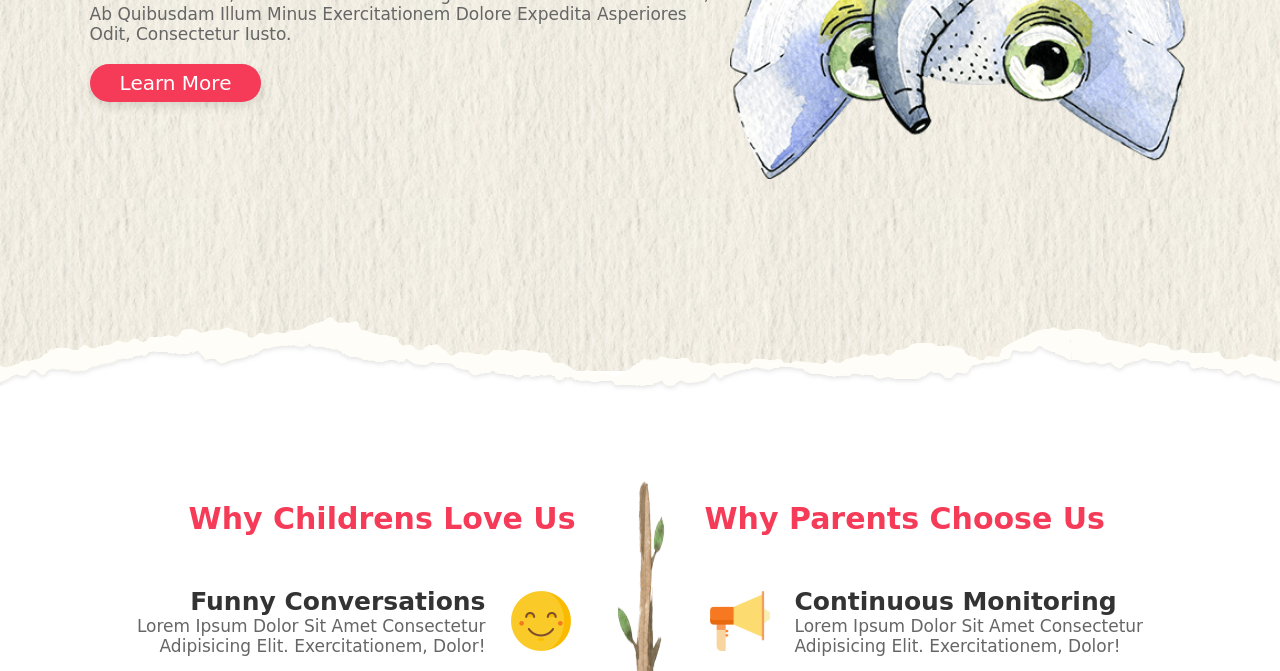
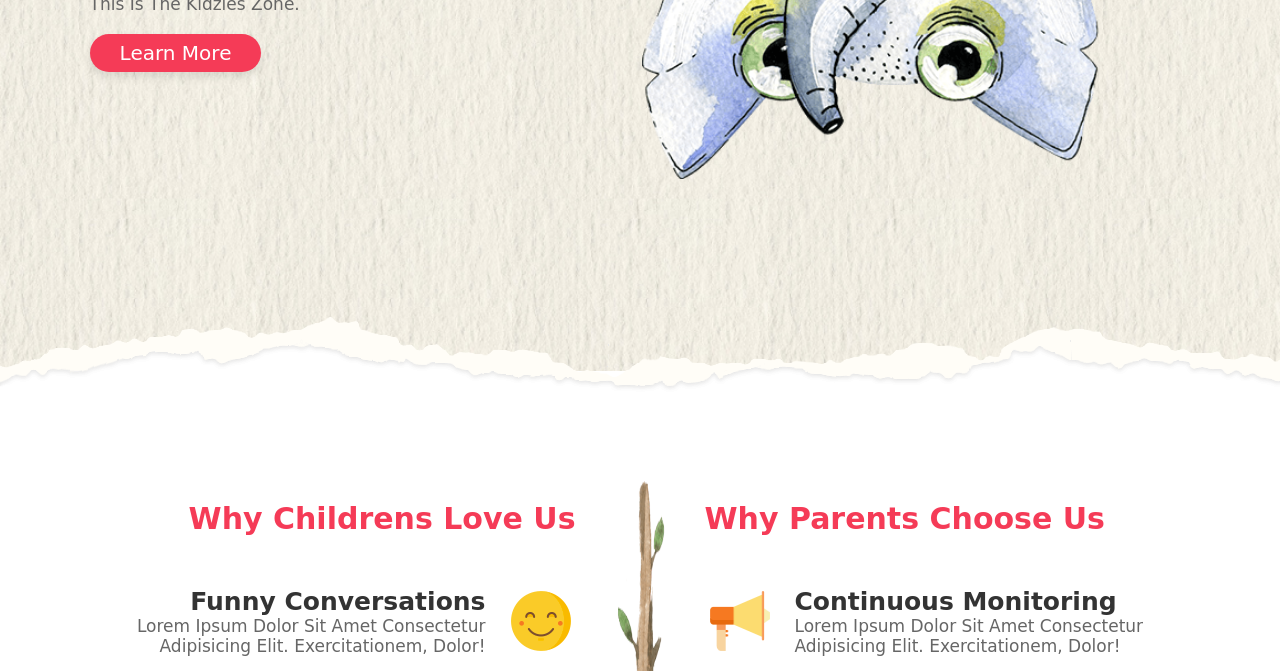
Before and after one commit to dalvi-ajay/Kids, a plain HTML site: page index.html in a window 1280 px wide. Shown: the part 429-1100 px from the top of the page. Drawn offline with Linux system fonts and the light colour scheme.

Commit message:
new update

```diff
--- a/index.html
+++ b/index.html
@@ -43,7 +43,7 @@
     <div class="content">
         <h1>welcome to kidzies</h1>
         <h3>making education more fun.</h3>
-        <p>Lorem ipsum dolor sit amet consectetur adipisicing elit. Tempore accusamus eum, dolore officiis facilis fugiat sint. Animi unde blanditiis, ab quibusdam illum minus exercitationem dolore expedita asperiores odit, consectetur iusto.</p>
+        <p>This is the kidzies zone.</p>
         <a href="#" class="btn">learn more</a>
     </div>
 
```
